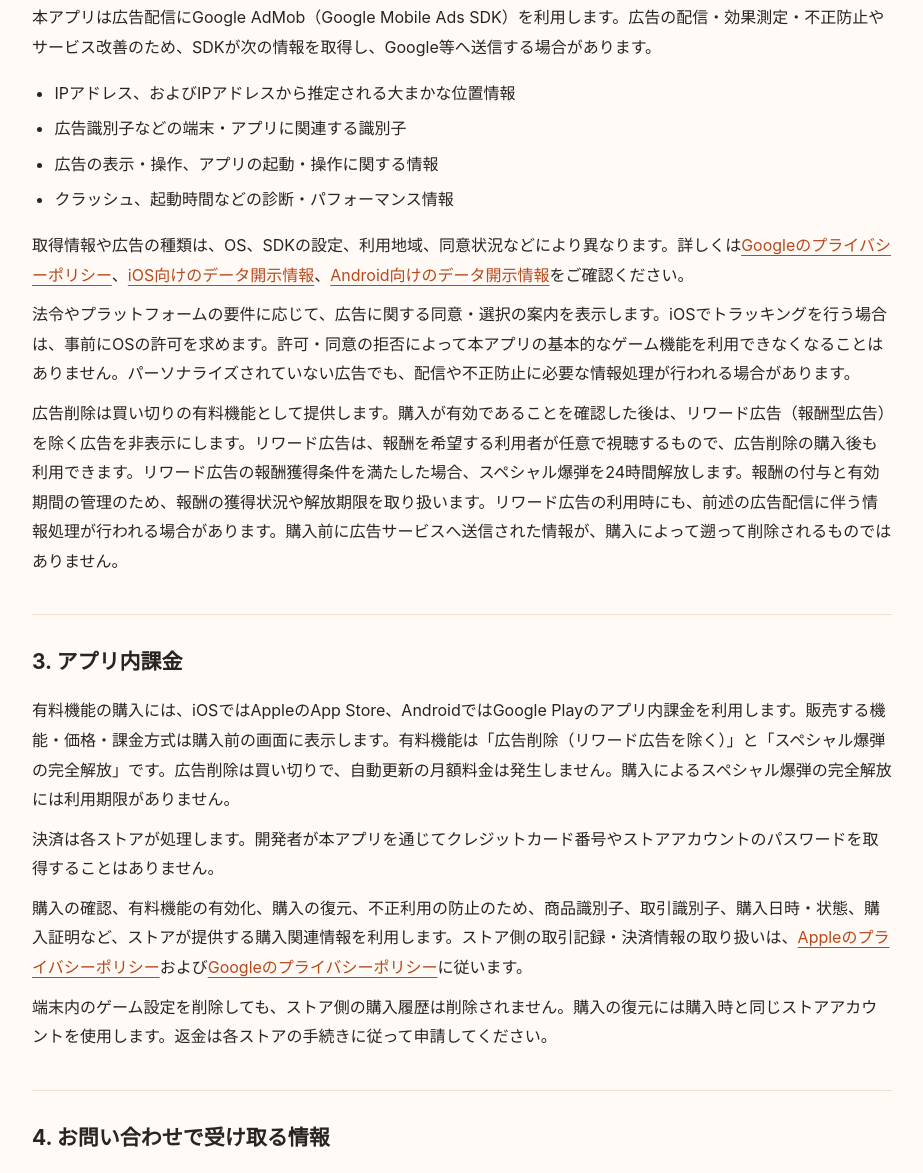
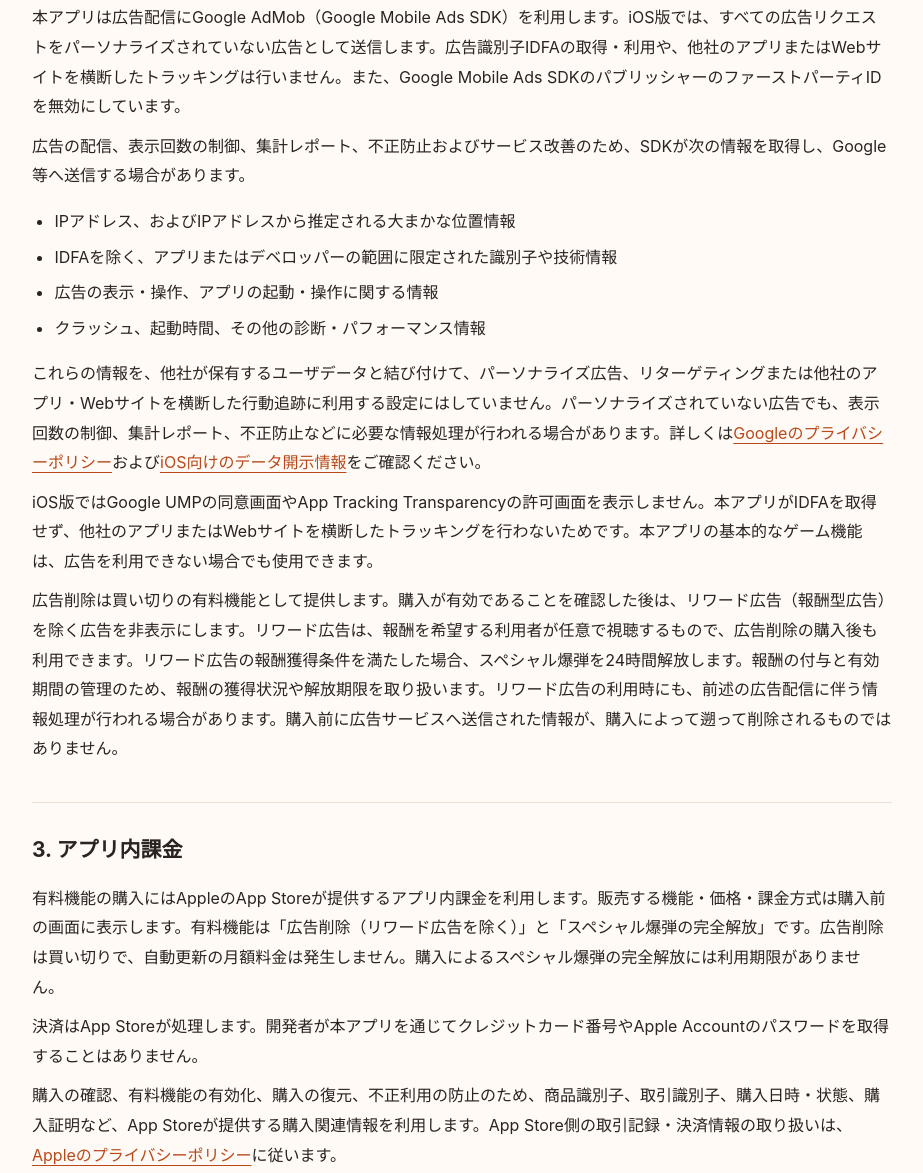
Before and after one commit to umeayu/utaage-support, a plain HTML site: page privacy.html in a window 1280 px wide. Shown: the part 983-2156 px from the top of the page, without its empty margins (178-1101 px from the left). Drawn offline with Linux system fonts and the light colour scheme.

Commit message:
Clarify iOS privacy and advertising disclosures

```diff
--- a/privacy.html
+++ b/privacy.html
@@ -1,10 +1,10 @@
 <!doctype html>
 <html lang="ja"><head><meta charset="utf-8"><meta name="viewport" content="width=device-width,initial-scale=1"><meta name="description" content="UTAAGE！における端末内データ、お問い合わせ情報、外部サービスの取り扱いについて。"><title>プライバシーポリシー | UTAAGE！</title><link rel="stylesheet" href="style.css"></head><body>
 <header><nav aria-label="ナビゲーション"><a class="brand" href="index.html">UTAAGE！</a><a href="index.html#contact">お問い合わせ</a><a href="privacy.html" aria-current="page">プライバシーポリシー</a></nav></header>
-<main><section class="hero"><p class="eyebrow">PRIVACY POLICY</p><h1>プライバシーポリシー</h1><p class="muted">制定日：2026年9月6日（初期リリースから適用）</p><p>UTAAGE！開発者（以下「開発者」）は、アプリ「UTAAGE！」（以下「本アプリ」）およびサポート窓口で取り扱う情報について、次のとおり説明します。</p></section>
+<main><section class="hero"><p class="eyebrow">PRIVACY POLICY</p><h1>プライバシーポリシー</h1><p class="muted">制定日：2026年9月6日　最終更新日：2026年9月11日</p><p>UTAAGE！開発者（以下「開発者」）は、iOS版アプリ「UTAAGE！」（以下「本アプリ」）およびサポート窓口で取り扱う情報について、次のとおり説明します。</p></section>
 <section><h2>1. アプリで取り扱う情報</h2><p>次の情報を、ゲームの進行や設定の復元のために端末内に保存します。</p><ul><li>登録したメンバー名・ニックネーム</li><li>保存したチーム名、構成、保存名</li><li>ゲームごとの前回設定・デフォルト設定（手動入力したお題ワードなどを含む）</li><li>外観、効果音、音量、振動、画面の点灯維持、演出の設定</li></ul><p>ここに記載したメンバー・チーム・ゲーム設定を、開発者のサーバーへ送信する機能はありません。広告配信・購入処理に伴う情報の取り扱いは、次項以降に記載します。端末のバックアップ・復元機能によって、OS提供者のサービスにバックアップされる場合があります。</p><p>歌声の録音、マイク音声の取得、自動採点、GPSによる正確な位置情報・連絡先の取得は行いません。広告サービスがIPアドレスから大まかな位置を推定する場合があります。歌唱後に入力する点数・テクニック回数などはゲーム内の判定に利用し、開発者へ送信しません。</p></section>
-<section><h2>2. 広告配信（Google AdMob）</h2><p>本アプリは広告配信にGoogle AdMob（Google Mobile Ads SDK）を利用します。広告の配信・効果測定・不正防止やサービス改善のため、SDKが次の情報を取得し、Google等へ送信する場合があります。</p><ul><li>IPアドレス、およびIPアドレスから推定される大まかな位置情報</li><li>広告識別子などの端末・アプリに関連する識別子</li><li>広告の表示・操作、アプリの起動・操作に関する情報</li><li>クラッシュ、起動時間などの診断・パフォーマンス情報</li></ul><p>取得情報や広告の種類は、OS、SDKの設定、利用地域、同意状況などにより異なります。詳しくは<a href="https://policies.google.com/privacy?hl=ja">Googleのプライバシーポリシー</a>、<a href="https://developers.google.com/admob/ios/privacy/data-disclosure">iOS向けのデータ開示情報</a>、<a href="https://developers.google.com/admob/android/privacy/play-data-disclosure">Android向けのデータ開示情報</a>をご確認ください。</p><p>法令やプラットフォームの要件に応じて、広告に関する同意・選択の案内を表示します。iOSでトラッキングを行う場合は、事前にOSの許可を求めます。許可・同意の拒否によって本アプリの基本的なゲーム機能を利用できなくなることはありません。パーソナライズされていない広告でも、配信や不正防止に必要な情報処理が行われる場合があります。</p><p>広告削除は買い切りの有料機能として提供します。購入が有効であることを確認した後は、リワード広告（報酬型広告）を除く広告を非表示にします。リワード広告は、報酬を希望する利用者が任意で視聴するもので、広告削除の購入後も利用できます。リワード広告の報酬獲得条件を満たした場合、スペシャル爆弾を24時間解放します。報酬の付与と有効期間の管理のため、報酬の獲得状況や解放期限を取り扱います。リワード広告の利用時にも、前述の広告配信に伴う情報処理が行われる場合があります。購入前に広告サービスへ送信された情報が、購入によって遡って削除されるものではありません。</p></section>
-<section><h2>3. アプリ内課金</h2><p>有料機能の購入には、iOSではAppleのApp Store、AndroidではGoogle Playのアプリ内課金を利用します。販売する機能・価格・課金方式は購入前の画面に表示します。有料機能は「広告削除（リワード広告を除く）」と「スペシャル爆弾の完全解放」です。広告削除は買い切りで、自動更新の月額料金は発生しません。購入によるスペシャル爆弾の完全解放には利用期限がありません。</p><p>決済は各ストアが処理します。開発者が本アプリを通じてクレジットカード番号やストアアカウントのパスワードを取得することはありません。</p><p>購入の確認、有料機能の有効化、購入の復元、不正利用の防止のため、商品識別子、取引識別子、購入日時・状態、購入証明など、ストアが提供する購入関連情報を利用します。ストア側の取引記録・決済情報の取り扱いは、<a href="https://www.apple.com/jp/legal/privacy/">Appleのプライバシーポリシー</a>および<a href="https://policies.google.com/privacy?hl=ja">Googleのプライバシーポリシー</a>に従います。</p><p>端末内のゲーム設定を削除しても、ストア側の購入履歴は削除されません。購入の復元には購入時と同じストアアカウントを使用します。返金は各ストアの手続きに従って申請してください。</p></section>
+<section><h2>2. 広告配信（Google AdMob）</h2><p>本アプリは広告配信にGoogle AdMob（Google Mobile Ads SDK）を利用します。iOS版では、すべての広告リクエストをパーソナライズされていない広告として送信します。広告識別子IDFAの取得・利用や、他社のアプリまたはWebサイトを横断したトラッキングは行いません。また、Google Mobile Ads SDKのパブリッシャーのファーストパーティIDを無効にしています。</p><p>広告の配信、表示回数の制御、集計レポート、不正防止およびサービス改善のため、SDKが次の情報を取得し、Google等へ送信する場合があります。</p><ul><li>IPアドレス、およびIPアドレスから推定される大まかな位置情報</li><li>IDFAを除く、アプリまたはデベロッパーの範囲に限定された識別子や技術情報</li><li>広告の表示・操作、アプリの起動・操作に関する情報</li><li>クラッシュ、起動時間、その他の診断・パフォーマンス情報</li></ul><p>これらの情報を、他社が保有するユーザデータと結び付けて、パーソナライズ広告、リターゲティングまたは他社のアプリ・Webサイトを横断した行動追跡に利用する設定にはしていません。パーソナライズされていない広告でも、表示回数の制御、集計レポート、不正防止などに必要な情報処理が行われる場合があります。詳しくは<a href="https://policies.google.com/privacy?hl=ja">Googleのプライバシーポリシー</a>および<a href="https://developers.google.com/admob/ios/privacy/data-disclosure">iOS向けのデータ開示情報</a>をご確認ください。</p><p>iOS版ではGoogle UMPの同意画面やApp Tracking Transparencyの許可画面を表示しません。本アプリがIDFAを取得せず、他社のアプリまたはWebサイトを横断したトラッキングを行わないためです。本アプリの基本的なゲーム機能は、広告を利用できない場合でも使用できます。</p><p>広告削除は買い切りの有料機能として提供します。購入が有効であることを確認した後は、リワード広告（報酬型広告）を除く広告を非表示にします。リワード広告は、報酬を希望する利用者が任意で視聴するもので、広告削除の購入後も利用できます。リワード広告の報酬獲得条件を満たした場合、スペシャル爆弾を24時間解放します。報酬の付与と有効期間の管理のため、報酬の獲得状況や解放期限を取り扱います。リワード広告の利用時にも、前述の広告配信に伴う情報処理が行われる場合があります。購入前に広告サービスへ送信された情報が、購入によって遡って削除されるものではありません。</p></section>
+<section><h2>3. アプリ内課金</h2><p>有料機能の購入にはAppleのApp Storeが提供するアプリ内課金を利用します。販売する機能・価格・課金方式は購入前の画面に表示します。有料機能は「広告削除（リワード広告を除く）」と「スペシャル爆弾の完全解放」です。広告削除は買い切りで、自動更新の月額料金は発生しません。購入によるスペシャル爆弾の完全解放には利用期限がありません。</p><p>決済はApp Storeが処理します。開発者が本アプリを通じてクレジットカード番号やApple Accountのパスワードを取得することはありません。</p><p>購入の確認、有料機能の有効化、購入の復元、不正利用の防止のため、商品識別子、取引識別子、購入日時・状態、購入証明など、App Storeが提供する購入関連情報を利用します。App Store側の取引記録・決済情報の取り扱いは、<a href="https://www.apple.com/jp/legal/privacy/">Appleのプライバシーポリシー</a>に従います。</p><p>端末内のゲーム設定を削除しても、App Store側の購入履歴は削除されません。購入の復元には購入時と同じApple Accountを使用します。返金はAppleの手続きに従って申請してください。</p></section>
 <section><h2>4. お問い合わせで受け取る情報</h2><p>メールでお問い合わせいただいた場合、返信先メールアドレス、表示名、お問い合わせ本文、任意で添付された画像などを受け取ります。これらはお問い合わせへの回答、不具合の調査・修正、サービスの改善に必要な範囲で利用します。</p><p>お問い合わせはGmailを利用して受信・管理します。メールサービスによる情報の取り扱いについては、<a href="https://policies.google.com/privacy?hl=ja">Googleのプライバシーポリシー</a>もご確認ください。</p></section>
 <section><h2>5. サポートサイトと外部リンク</h2><p>本サポートサイトはGitHub Pagesを利用して公開します。サイトへのアクセスに伴い、GitHubがIPアドレスやアクセス日時などの情報を取得する場合があります。詳しくは<a href="https://docs.github.com/en/site-policy/privacy-policies/github-general-privacy-statement">GitHubのプライバシーステートメント</a>をご確認ください。</p><p>本サイトには開発者独自のアクセス解析や広告トラッキングを設置していません。外部リンク先での情報の取り扱いは、各サービスのポリシーに従います。</p></section>
 <section><h2>6. 情報の管理・第三者提供</h2><p>開発者が受け取ったお問い合わせ情報は、対応・調査などに必要な期間に限り保持し、不要になった情報は削除します。不正アクセスや漏えいを防ぐため、適切な管理に努めます。</p><p>お問い合わせ対応に利用するメールサービス等での取り扱いを除き、ご本人の同意がある場合または法令に基づく場合などを除いて、開発者がお問い合わせ情報を第三者へ提供することはありません。</p></section>
```
